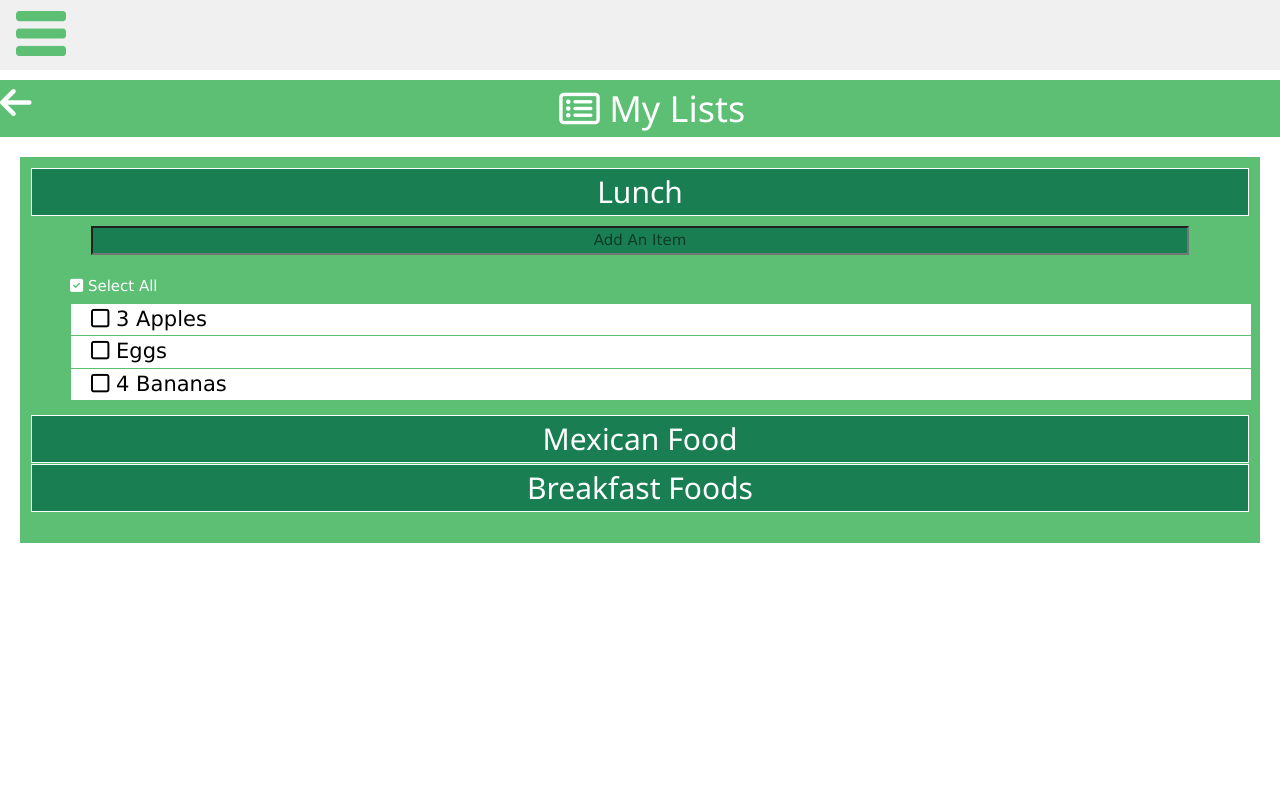
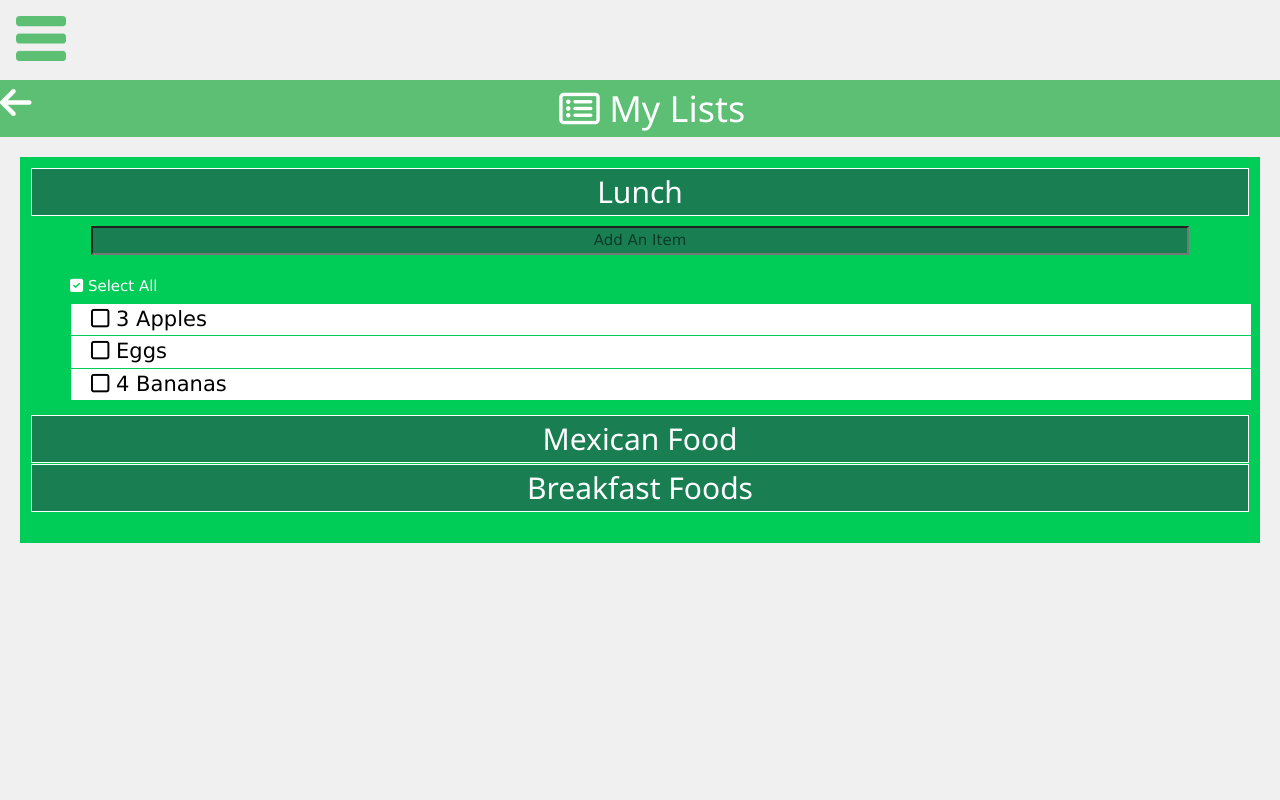
Before and after one commit to noah-seltzer/Deer-Lake, a PHP site: page /lists.html in a window 1280 px wide. Run offline with PHP 8.4, Linux system fonts and the light colour scheme; some libraries are stand-ins or nearby versions.

Commit message:
update 2017-05-10

```diff
--- a/style/base.css
+++ b/style/base.css
@@ -5,7 +5,7 @@ html {
 }
 
 body {
-    background-color: #9ECAA9;
+    /* background-color: #9ECAA9; */
     margin: 0px;
     padding: 0px;
 }
@@ -29,10 +29,10 @@ nav {
 
 #container {
     margin: 20px;
-    background-color: #5CBF74;
-    padding: 10px;
+    background-color: #00CC58;
     max-width: 100%;
-    padding-bottom: 30px;
+    padding: 10px 10px 30px;
+
 }
 
 .col {
@@ -71,6 +71,11 @@ nav {
 .hvr-grow:focus,
 .hvr-grow:active {
     transform: scale(1.07);
+}
+
+/* Index Styles */
+#panel {
+    background-color: #f0f0f0;
 }
 
 /** Lists **/
@@ -174,7 +179,8 @@ li {
     width: 300px;
     min-height: 100vh;
     overflow-y: hidden;
-    -webkit-overflow-scrolling: touch;
+    overflow-x: hidden;
+    /*-webkit-overflow-scrolling: touch;*/
     z-index: 0;
     display: none;
 }
@@ -220,7 +226,7 @@ li {
 }
 
 .menuVertical {
-    margin-top: 10px;
+    margin-top: 15px;
 }
 
 .menuVertical li {
@@ -251,8 +257,9 @@ li {
 .topNav img {
     width: 50px;
     position: relative;
-    top: 10px;
+    top: 15px;
     left: 10px;
+
 
 }
 
@@ -276,3 +283,14 @@ li {
 #loginIcon {
     margin-left: 10px;
 }
+
+/* mobile responsive CSS */
+
+@media screen and (min-width: 330px) and (max-width: 500px) {
+
+    .center {
+
+    }
+
+
+}
```
